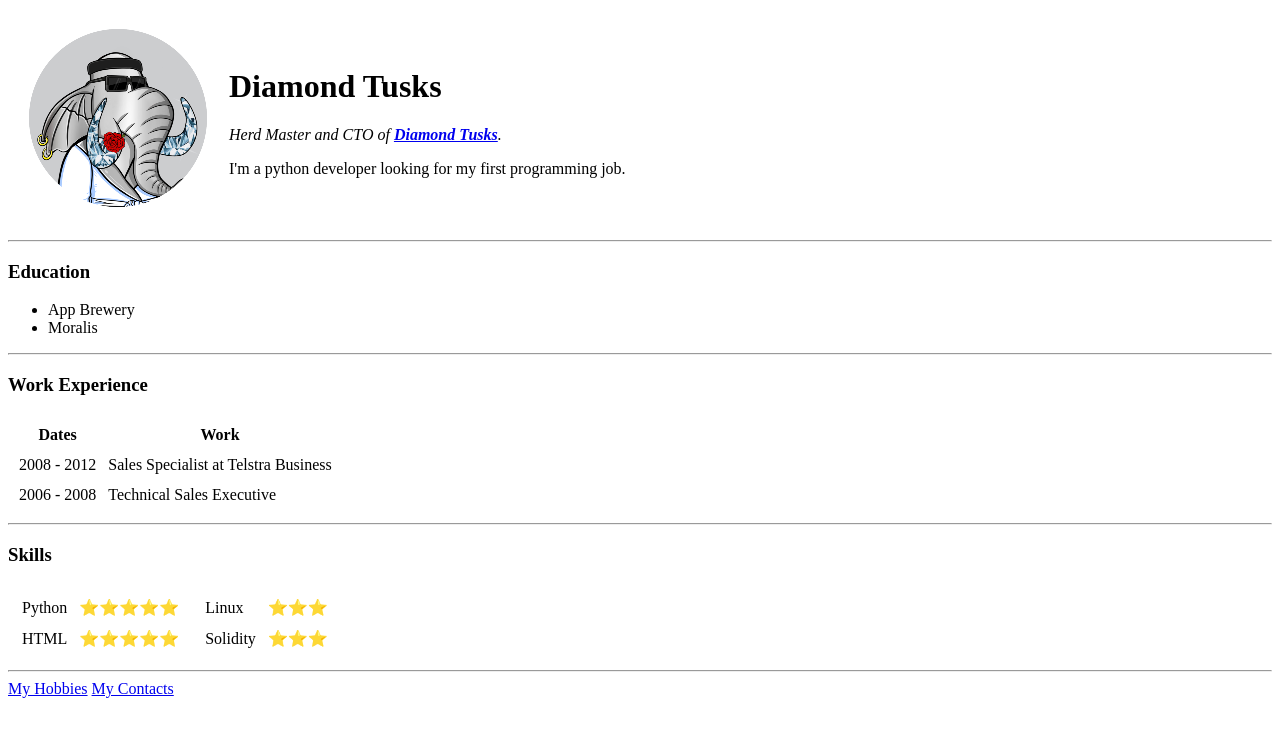
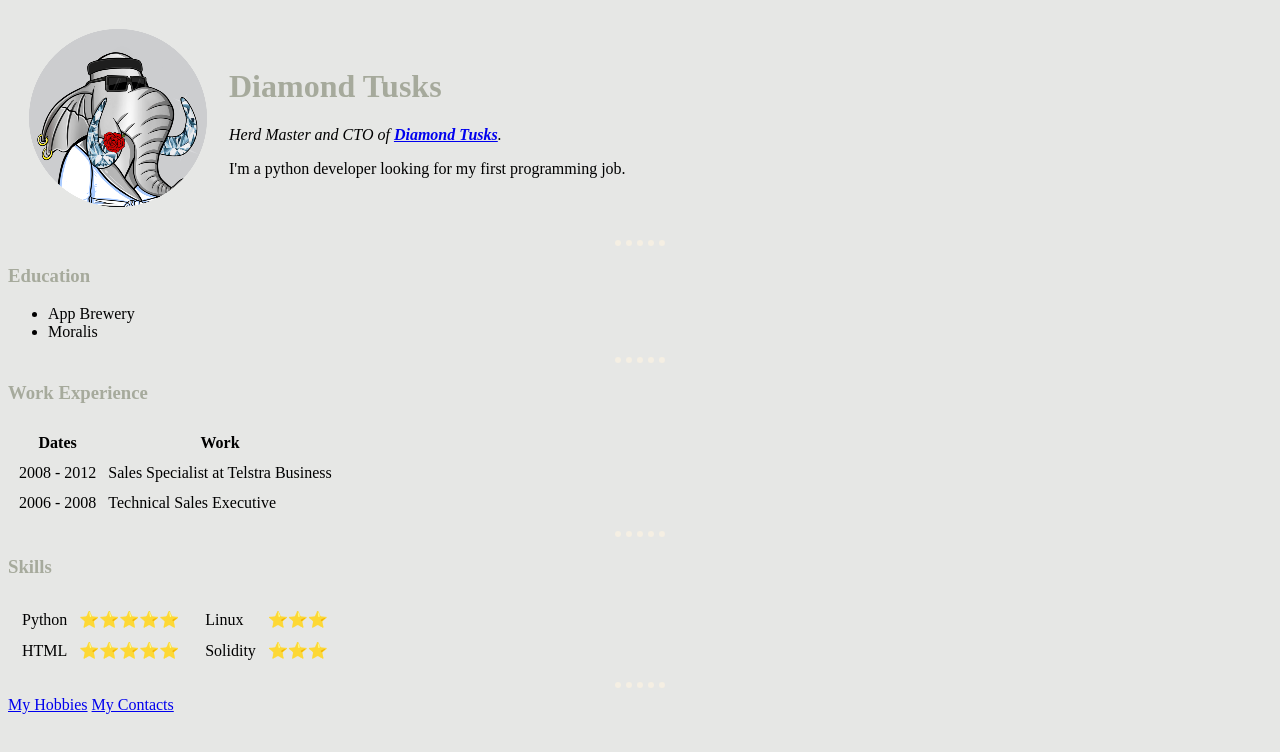
Before and after one commit to DiamondTusks/CV, a plain HTML site: page index.html in a window 1280 px wide. Drawn offline with Linux system fonts and the light colour scheme.

Commit message:
added css

```diff
--- /dev/null
+++ b/css/styles.css
@@ -0,0 +1,15 @@
+body {
+  background-color: #E6E7E5;
+}
+hr {
+  border-style: dotted none none none;
+  border-color: #F5EFE3;
+  border-width: 6px;
+  width: 4%;
+}
+h1 {
+  color: #A6AA9C;
+}
+h3 {
+  color: #A6AA9C;
+}
--- a/index.html
+++ b/index.html
@@ -4,6 +4,7 @@
 <head>
   <meta charset="utf-8">
   <title>Diamond Tusk's Site</title>
+  <link rel="stylesheet" href="css/styles.css">
 </head>
 
 <body>
```
Also changed, not shown: contacts.html (+2 -1 lines), hobbies.html (+1 -0 lines).
